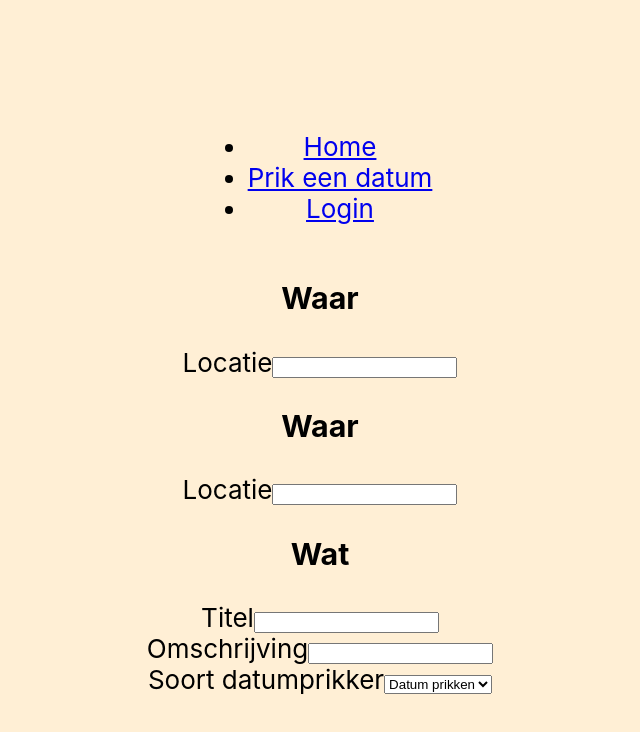
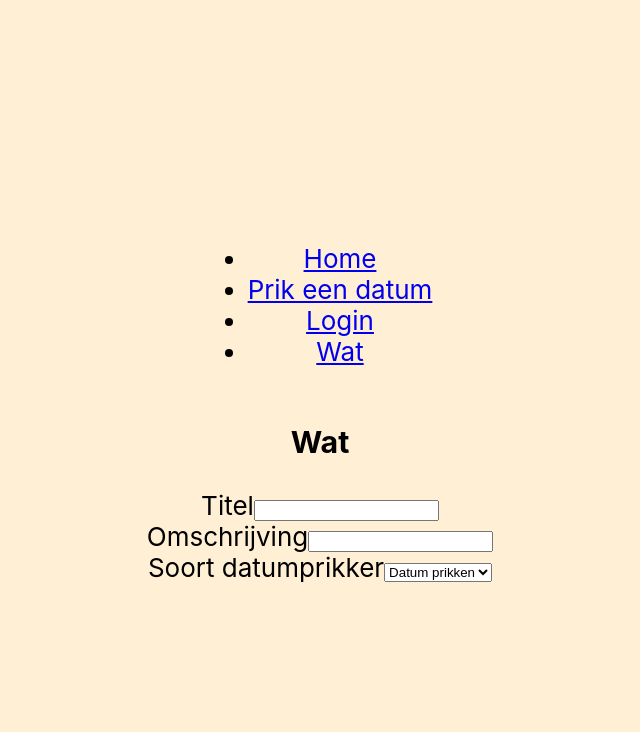
Before and after one commit to Reinoptland/datumpricker, a React (Create React App) app: page /wat in a window 1280 px wide. Shown: the top 732 px of the page, without its empty margins (320-960 px from the left). Built offline with nearby package versions, Linux system fonts and the light colour scheme.

Commit message:
Add seperate page for Wat (no props required)

```diff
--- a/src/App.js
+++ b/src/App.js
@@ -5,6 +5,7 @@ import { Switch, Route, Link } from "react-router-dom";
 import Afspraak from "./pages/Afspraak";
 import Login from "./pages/Login";
 import Home from "./pages/Home";
+import Wat from "./components/Wat";
 
 // context is an object
 // export de context, zodat je hem elders kan importeren
@@ -44,6 +45,9 @@ function App() {
               <li>
                 <Link to="/login">Login</Link>
               </li>
+              <li>
+                <Link to="/wat">Wat</Link>
+              </li>
             </ul>
           </nav>
 
@@ -53,6 +57,9 @@ function App() {
             </Route>
             <Route path="/login">
               <Login />
+            </Route>
+            <Route path="/wat">
+              <Wat />
             </Route>
             <Route path="/">
               <Home />
```
